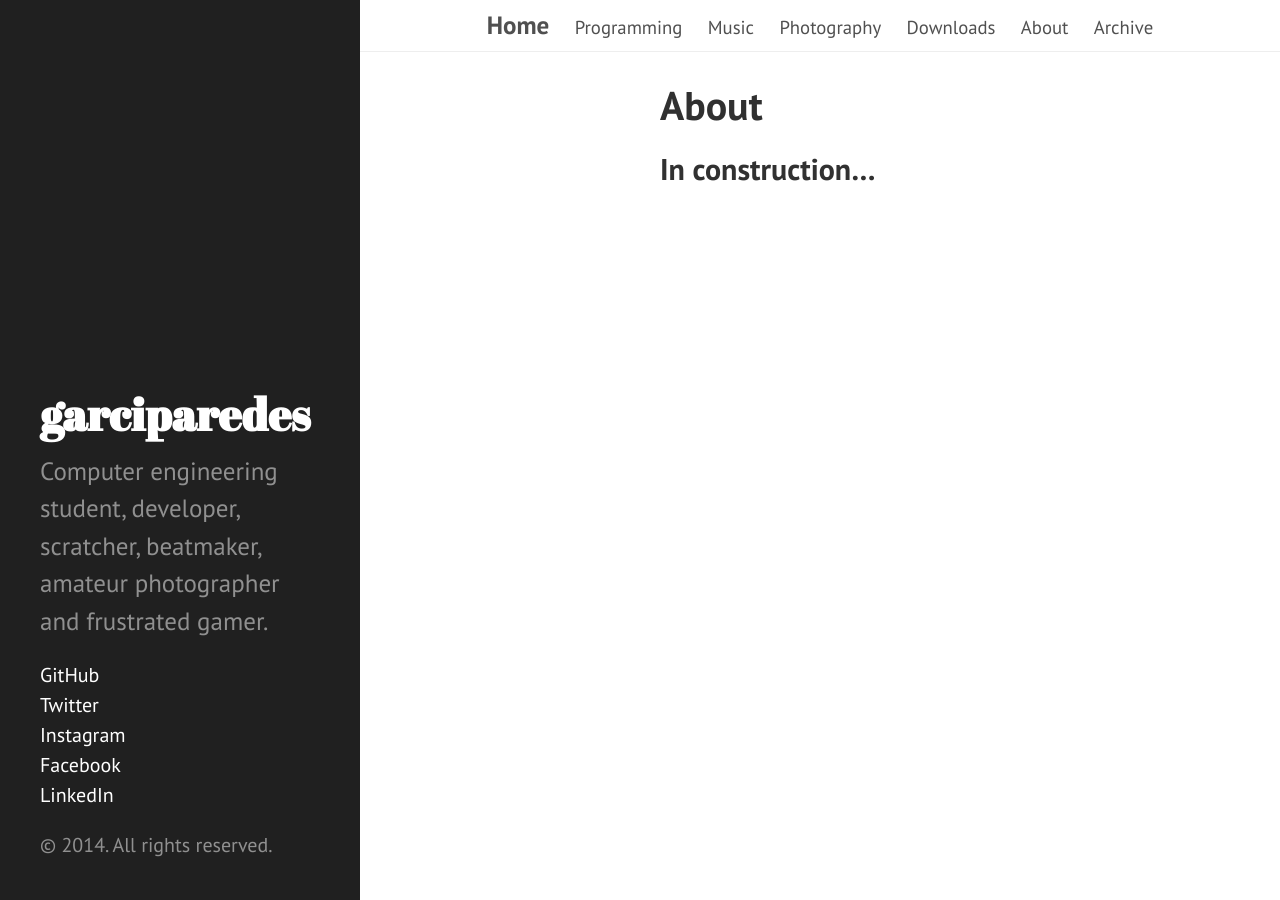
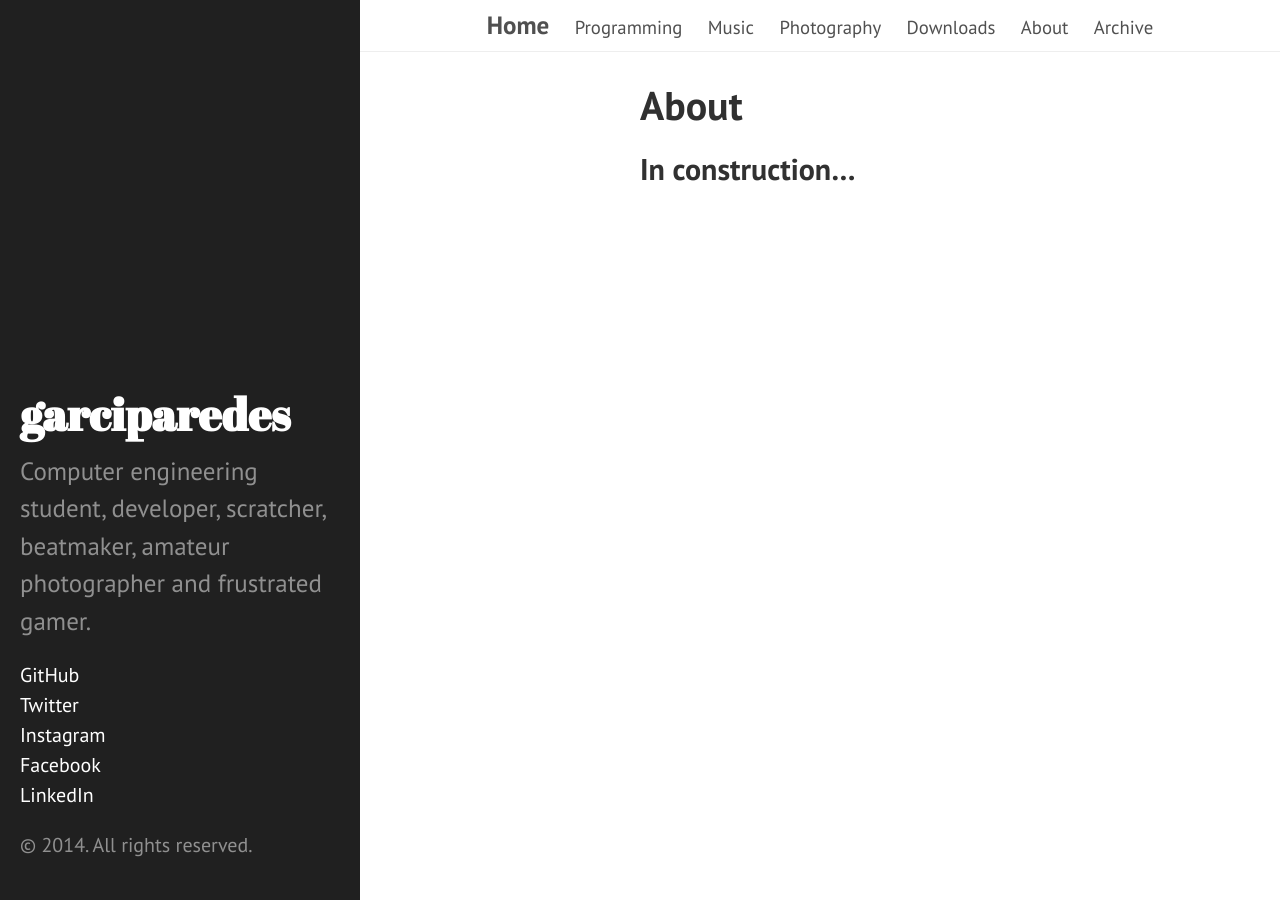
Before and after one commit to garciparedes/garciparedes.github.io, a Jekyll site: the page built from about.md, in a window 1280 px wide. Built offline with Jekyll 4.4.1, drawn with Linux system fonts in a browser that asks for light colours; Markdown is read by kramdown in place of the engine named in the settings.

Commit message:
Improving Style

```diff
--- a/public/css/poole.css
+++ b/public/css/poole.css
@@ -251,20 +251,7 @@
 }
 
 
-/*
- * Container
- *
- * Center the page content.
- */
 
-.container {
-  max-width: 38rem;
-  padding-left:  1rem;
-  padding-right: 1rem;
-  margin-left:  auto;
-  margin-right: auto;
-
-}
 
 
 /*
```
